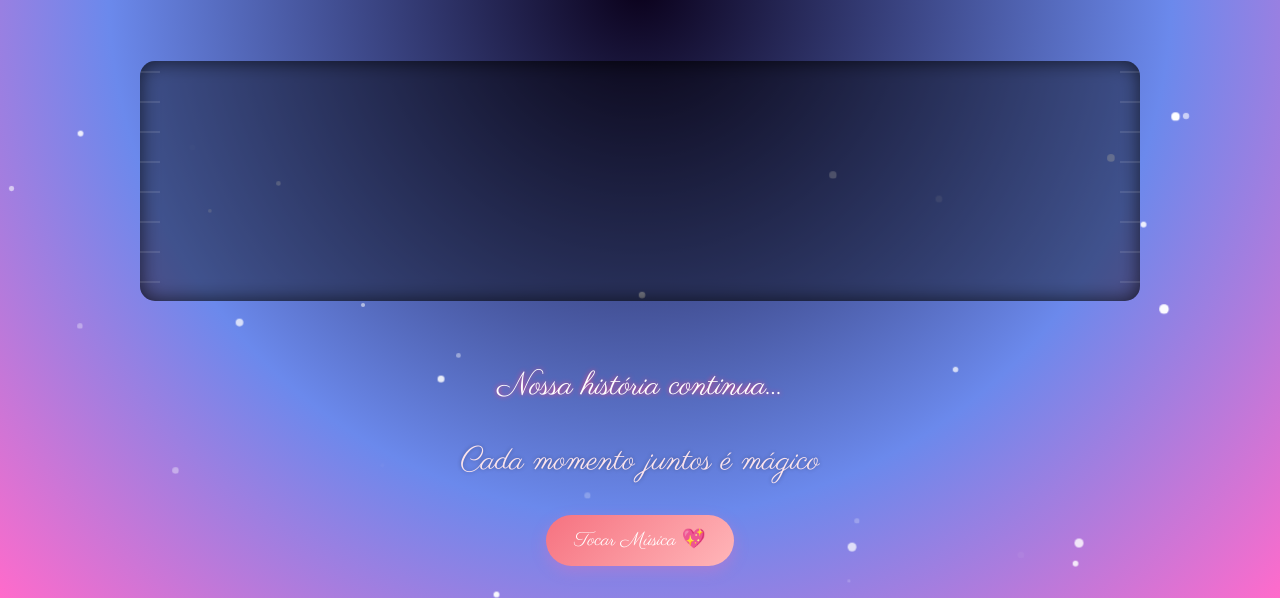
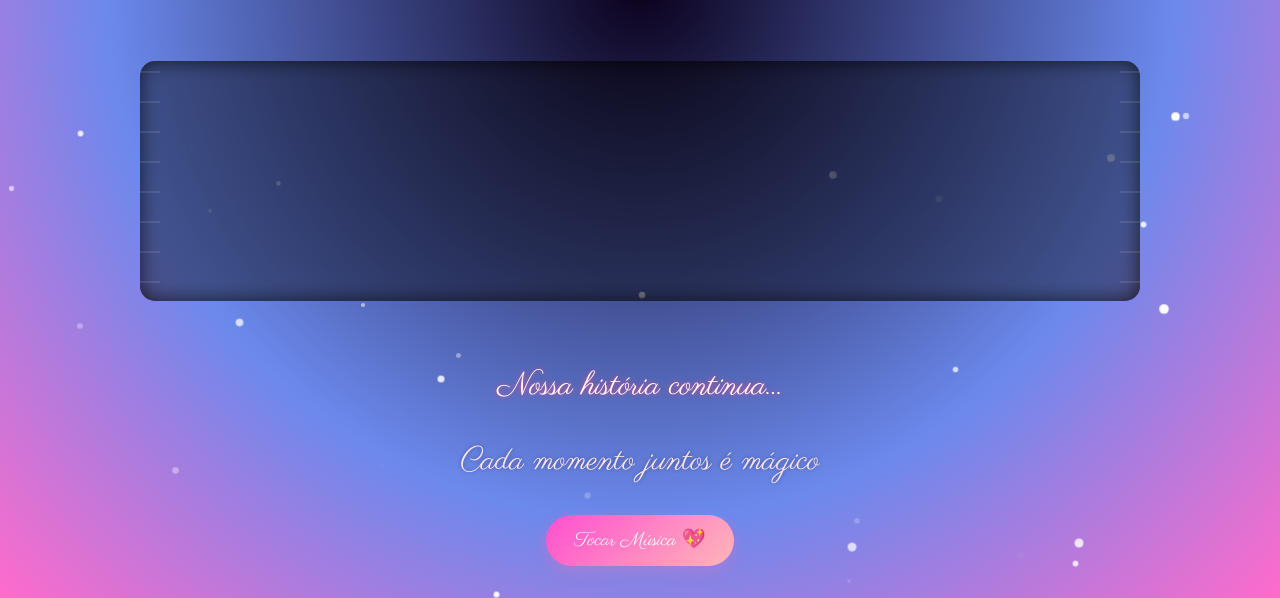
Before and after one commit to Rayanagmss/nosso-primeiro-ano, a plain HTML site: page index.html in a window 1280 px wide. Shown: the part 628-1226 px from the top of the page. Drawn offline with Linux system fonts and the light colour scheme.

Commit message:
muda cor do botao

```diff
--- a/style.css
+++ b/style.css
@@ -245,7 +245,7 @@ text-shadow: 0 0 4px #00000055;
 }
 
 .botao-musica {
-  background: linear-gradient(135deg, #f67280, #ffb6b9);
+  background: linear-gradient(135deg, #ff4fcf, #ffb6b9);
   border: none;
   padding: 12px 28px;
   font-size: 1.2rem;
@@ -259,7 +259,7 @@ text-shadow: 0 0 4px #00000055;
 }
 
 .botao-musica:hover {
-  background: linear-gradient(135deg, #ff6f91, #ffc0cb);
+  background: linear-gradient(135deg, #ff4fcf, #ffc0cb);
   transform: scale(1.05);
 }
 
```
